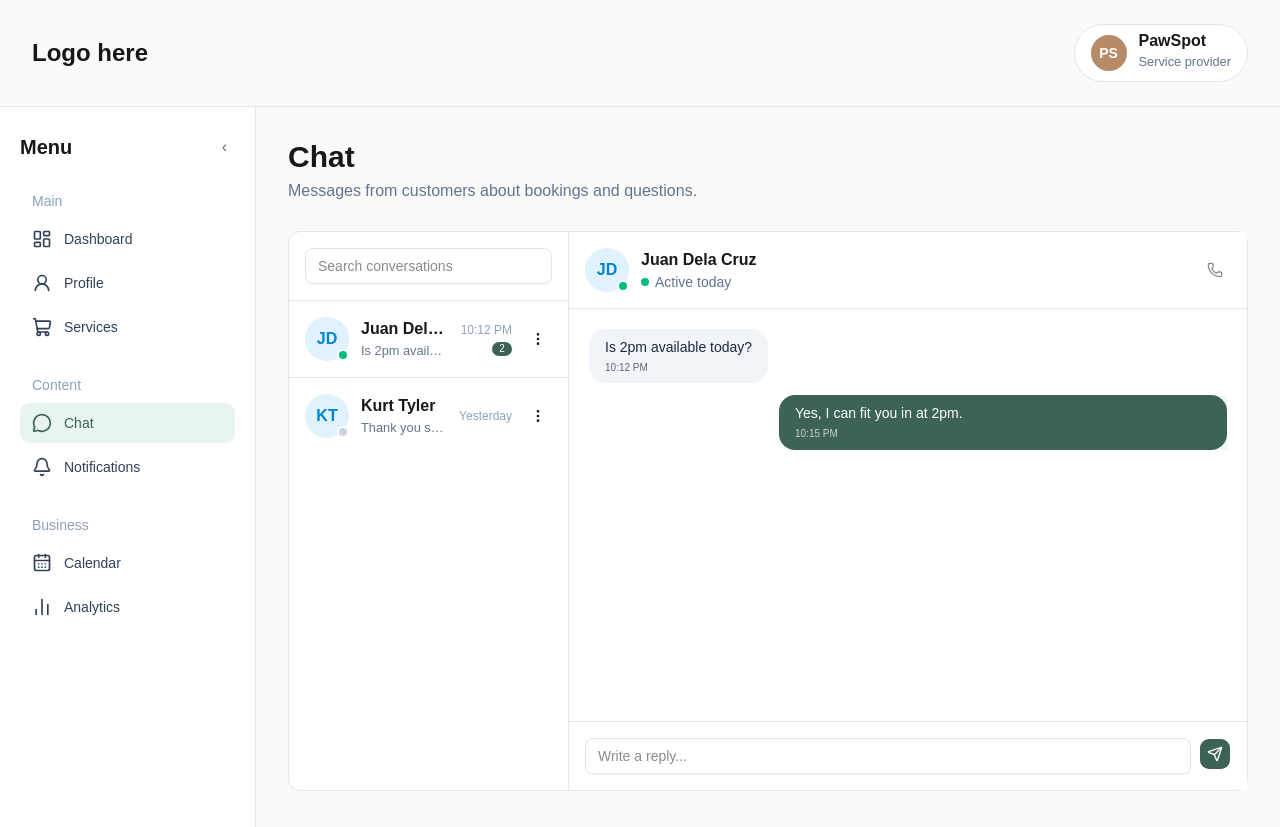
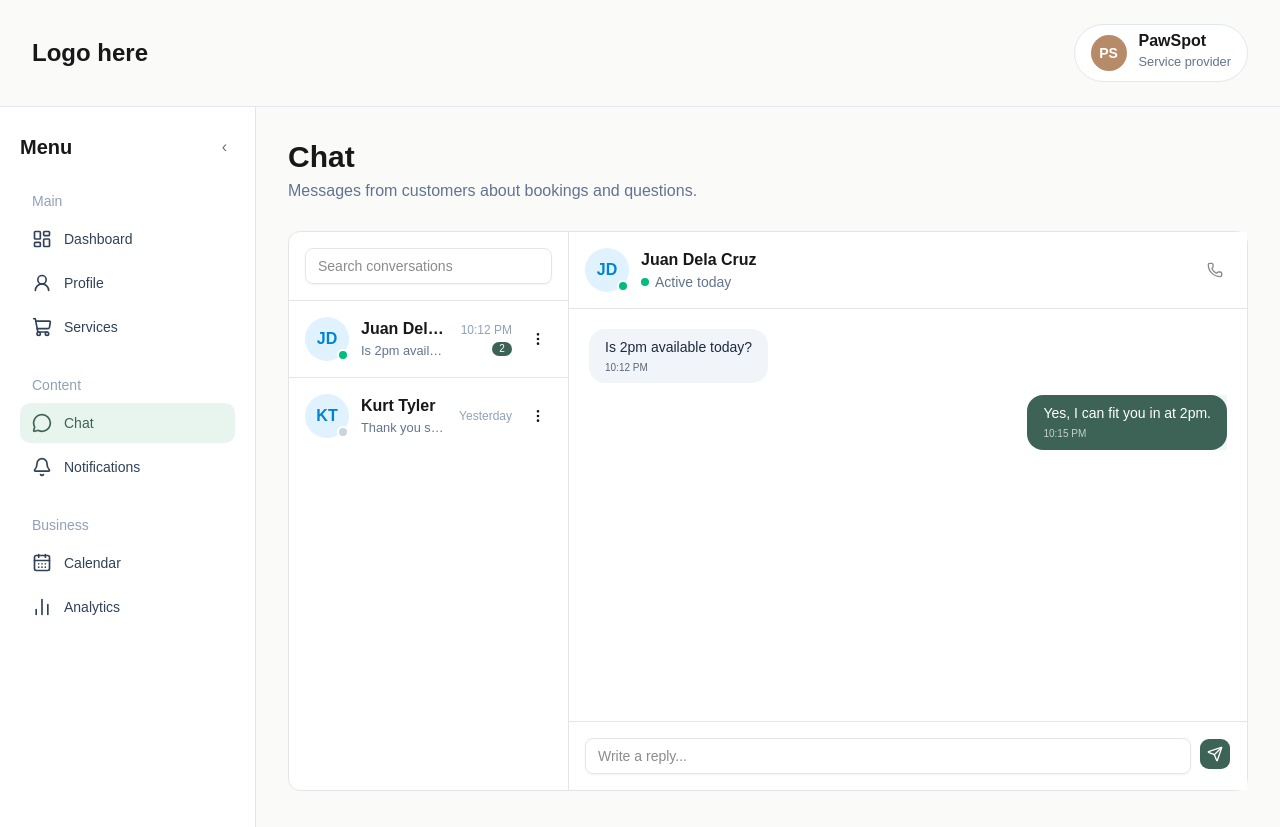
Before and after one commit to GarudaKurt/Aspen, a Next.js app: page /tenant-dashboard/chat in a window 1280 px wide. Built offline with nearby package versions, Linux system fonts and the light colour scheme.

Commit message:
Fit chat bubbles to message content

```diff
--- a/src/features/tenant-dashboard/components/chat-components.tsx
+++ b/src/features/tenant-dashboard/components/chat-components.tsx
@@ -192,7 +192,7 @@ function MessageBubble({
 
   if (editing) return <div className="flex justify-end"><form onSubmit={(event) => { event.preventDefault(); const body = draft.trim(); if (body) onEdit(message.id, body); setEditing(false); }} className="flex w-full max-w-[75%] gap-2"><Input value={draft} onChange={(event) => setDraft(event.target.value)} aria-label="Edit message" autoFocus /><Button type="submit" size="icon-sm" aria-label="Save message"><Check /></Button><Button type="button" variant="ghost" size="icon-sm" onClick={() => { setDraft(message.body); setEditing(false); }} aria-label="Cancel editing"><X /></Button></form></div>;
 
-  if (!sent) return <div className="flex min-w-0 justify-start"><div className="min-w-0 max-w-[min(75%,28rem)] rounded-2xl bg-slate-100 px-4 py-2 text-sm text-slate-800"><p className="break-words [overflow-wrap:anywhere]">{message.body}</p><span className="mt-1 block text-[10px] opacity-70">{message.timestamp}</span></div></div>;
+  if (!sent) return <div className="flex min-w-0 justify-start"><div className="w-fit min-w-0 max-w-[min(75%,28rem)] rounded-2xl bg-slate-100 px-4 py-2 text-sm text-slate-800"><p className="break-words [overflow-wrap:anywhere]">{message.body}</p><span className="mt-1 block text-[10px] opacity-70">{message.timestamp}</span></div></div>;
 
   const offset = isActionsOpen ? -160 : dragX;
   const closeActions = () => { setDragX(0); onToggleActions(); };
@@ -226,7 +226,7 @@ function MessageBubble({
       aria-label="Sent message. Press Enter or ArrowLeft to show actions."
       aria-expanded={isActionsOpen}
       onKeyDown={(event) => { if (event.key === "Enter" || event.key === " " || event.key === "ArrowLeft") { event.preventDefault(); onToggleActions(); } if (event.key === "Escape" && isActionsOpen) { event.preventDefault(); onToggleActions(); } }}
-      className={`relative ml-auto min-w-0 max-w-[min(75%,28rem)] rounded-2xl bg-[#3c6355] px-4 py-2 text-sm text-white transition-transform duration-200 focus-visible:outline-none focus-visible:ring-2 focus-visible:ring-[#3c6355] ${dragging ? "duration-0" : ""}`}
+      className={`relative ml-auto w-fit min-w-0 max-w-[min(75%,28rem)] rounded-2xl bg-[#3c6355] px-4 py-2 text-sm text-white transition-transform duration-200 focus-visible:outline-none focus-visible:ring-2 focus-visible:ring-[#3c6355] ${dragging ? "duration-0" : ""}`}
       style={{ transform: `translateX(${offset}px)` }}
     >
       <p className="break-words [overflow-wrap:anywhere]">{message.body}</p>
```
